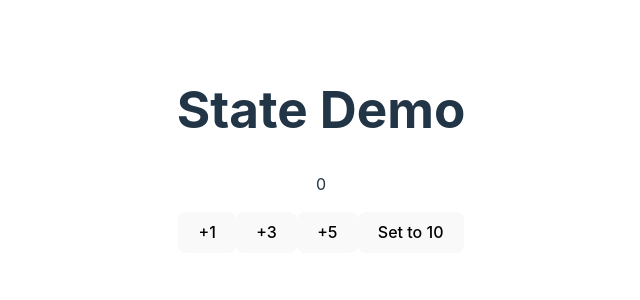
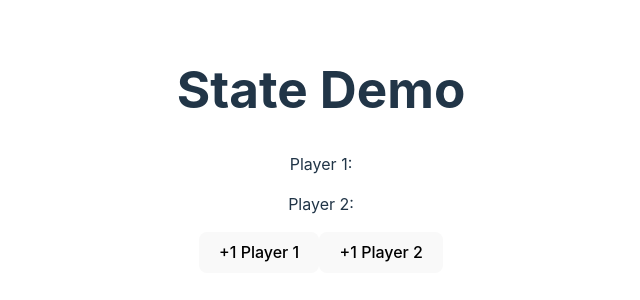
Before and after one commit to j3ffh95/react-app, a React (Vite) app in the folder state-demo/: page / in a window 1280 px wide. Shown: the part 250-550 px from the top of the page, without its empty margins (319-959 px from the left). Built offline with nearby package versions, Linux system fonts and the light colour scheme.

Commit message:
Render Scorekeeper component

```diff
--- a/state-demo/src/App.jsx
+++ b/state-demo/src/App.jsx
@@ -4,12 +4,14 @@
 import "./App.css";
 import Counter from "./Counter";
 import Dumbo from "./Dumbo";
+import ScoreKeeper from "./ScoreKeeper";
 
 function App() {
   return (
     <>
       <h1>State Demo</h1>
-      <Counter />
+      <ScoreKeeper />
+      {/* <Counter /> */}
       {/* <Dumbo /> */}
     </>
   );
```
